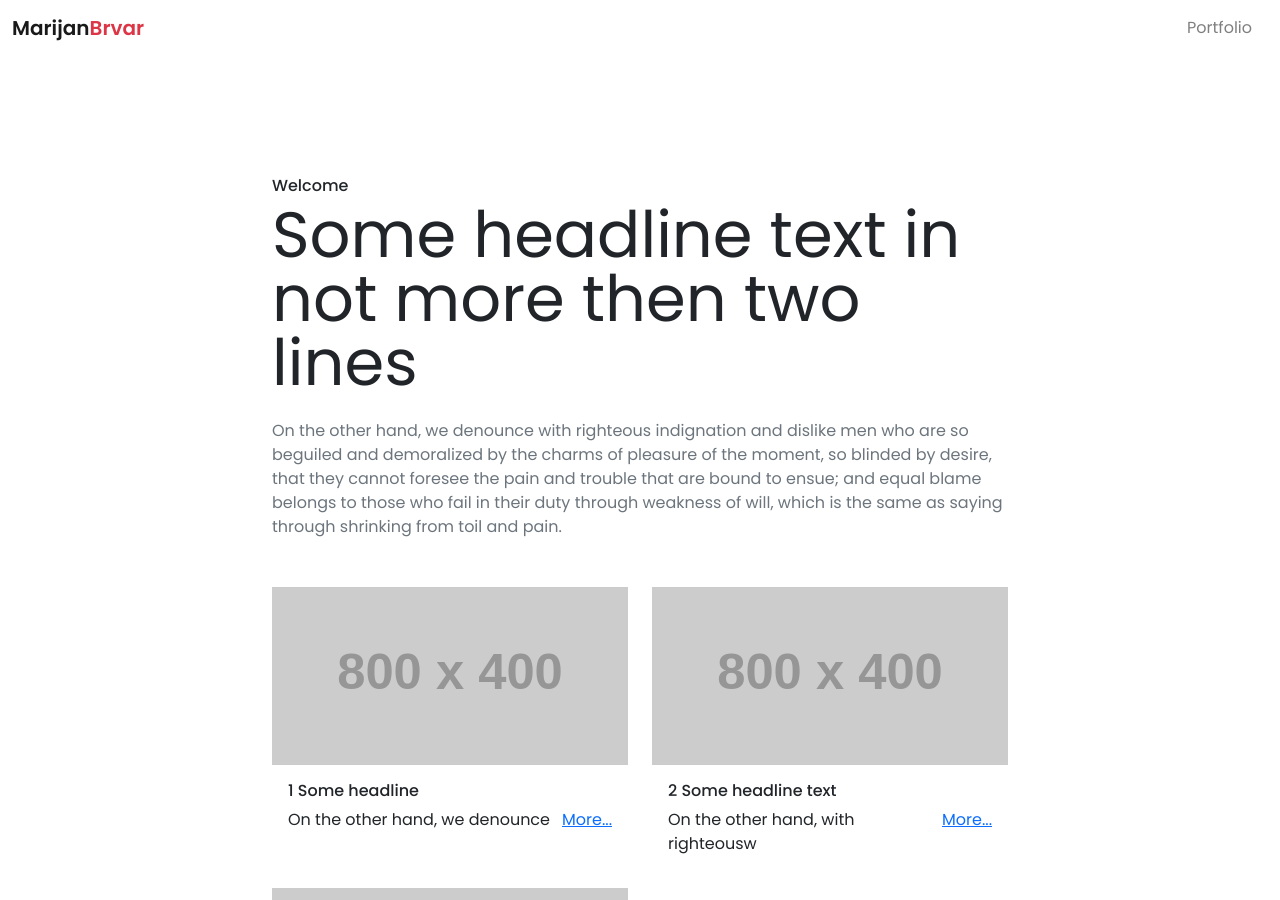
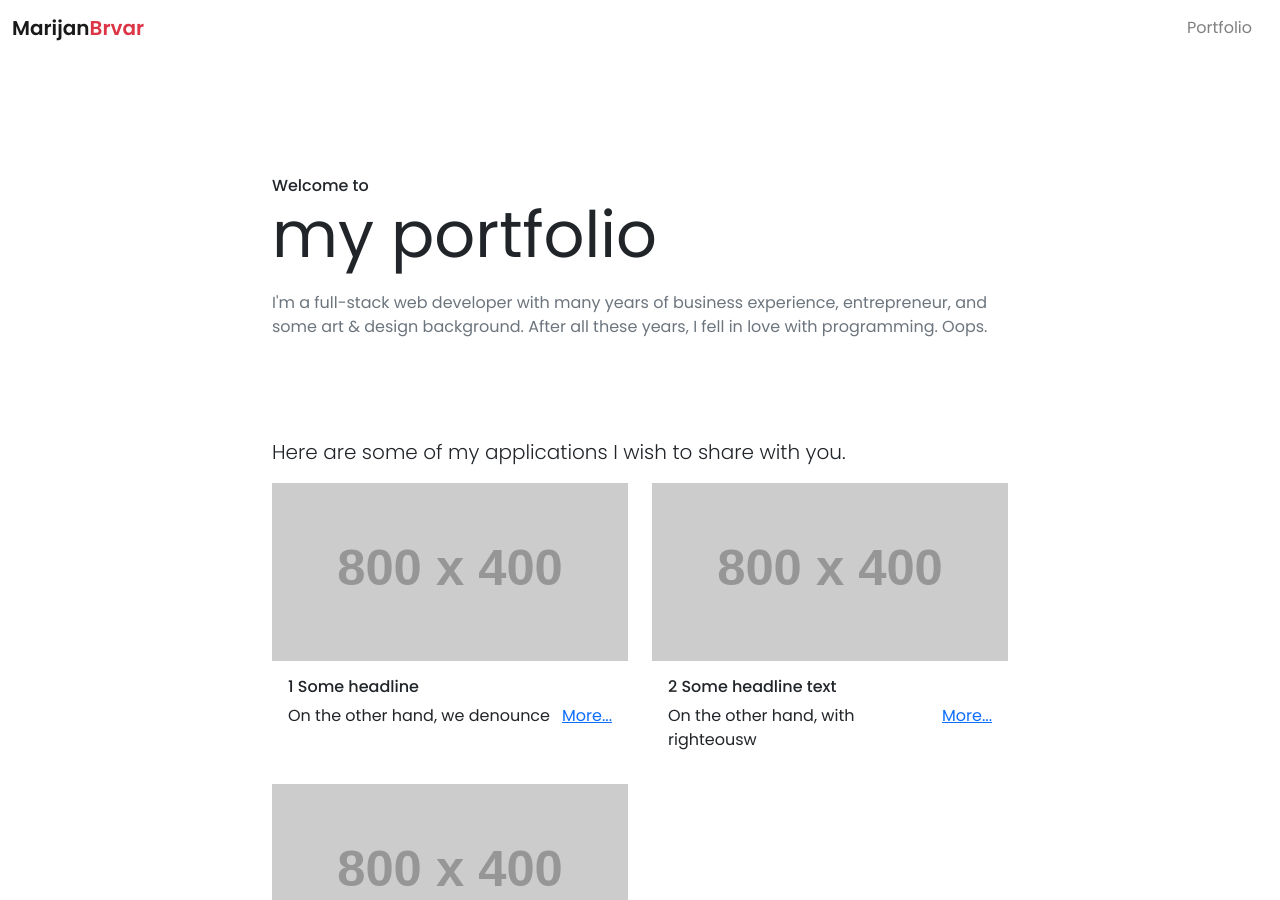
Before and after one commit to marijanbrvar/PersonalPortfolio, a Jekyll site: the page built from index.html, in a window 1280 px wide and 900 px high. Built offline with Jekyll 4.4.1, drawn with Linux system fonts in a browser that asks for light colours; nearby versions of some CDN libraries.

Commit message:
Adding content to page

```diff
--- a/_includes/contact.html
+++ b/_includes/contact.html
@@ -1,22 +1,19 @@
 <h6>Contact</h6>
 <h1 class="display-3 fw-normal lh-1">Contact me, <br> let’s get to work</h1>
 <div class="my-5 border border-white"></div>
+<div class="row row-cols-1 row-cols-md-3 g-4">
 {% for item in site.data.contact %}
-<div class="row mt-5">
   <div class="col">
-    <div>
-      <a href="{{item.link}}" class="h6 text-decoration-none link-dark">{{item.name }}</a>
+    <div class="card border-0 border-start h-100">
+      <h1><i class="bi {{item.icon}} text-muted ms-3"></i></h1>
+      <div class="card-body">
+        <a href="{{item.link}}" class="h6 text-decoration-none link-dark">{{item.name }}</a>
       <p>{{item.email}}</p>
+      </div>
     </div>
   </div>
-  <div class="col d-none d-sm-block">
-    <img src="{{item.photo_1}}" class="img-fluid" alt="placeholder+image" style="max-height: 80px; width: 100%;">
-  </div>
-  <div class="col d-none d-sm-block">
-    <img src="{{item.photo_2}}" class="img-fluid" alt="placeholder+image" style="max-height: 80px; width: 100%;">
-  </div>
+{% endfor %}
 </div>
-{% endfor %}
 <div class="row mt-5">
   <div class="col mt-5">
     <div>
--- /dev/null
+++ b/_includes/works_grid.html
@@ -0,0 +1,19 @@
+<div class="my-5">
+  <p class="fs-5 fw-light">Here are some of my applications I wish to share with you.</p>
+  <div class="row row-cols-md-2 row-cols-1">
+    {% for work in site.works %}
+  <div class="col">
+    <div class="card border-0">
+      <img src="{{work.image}}" alt="placeholder+image">
+      <div class="card-body">
+        <h6 class="title">{{ work.title }}</h6>
+        <div class="d-flex justify-content-between">
+          <p>{{ work.tagline }}</p>
+          <a href="{{work.id}}">More...</a>
+        </div>
+      </div>
+    </div>
+  </div>
+  {% endfor %}
+  </div>
+</div>
--- a/index.html
+++ b/index.html
@@ -4,28 +4,12 @@
 ---
 
 <div class="my-5">
-  <h6>Welcome</h6>
-  <h1 class="display-3 fw-normal lh-1 mb-4 ">Some headline text in not more then two lines</h4>
-  <p class="text-secondary">On the other hand, we denounce with righteous indignation and dislike men who are so beguiled and demoralized by the charms of pleasure of the moment, so blinded by desire, that they cannot foresee the pain and trouble that are bound to ensue; and equal blame belongs to those who fail in their duty through weakness of will, which is the same as saying through shrinking from toil and pain. </p>
+  <h6>Welcome to</h6>
+  <h1 class="display-3 fw-normal lh-1 mb-4 ">my portfolio</h4>
+  <p class="text-secondary">I'm a full-stack web developer with many years of business experience, entrepreneur, and some art & design background. After all these years, I fell in love with programming. Oops.</p>
 </div>
-<div class="my-5">
-  <div class="row row-cols-md-2 row-cols-1">
-    {% for work in site.works %}
-  <div class="col">
-    <div class="card border-0">
-      <img src="http://dummyimage.com/800x400/4d494d/686a82.gif&text=placeholder+image" alt="placeholder+image">
-      <div class="card-body">
-        <h6 class="title">{{ work.title }}</h6>
-        <div class="d-flex justify-content-between">
-          <p>{{ work.tagline }}</p>
-          <a href="{{work.id}}">More...</a>
-        </div>
-      </div>
-    </div>
-  </div>
-  {% endfor %}
-  </div>
-</div>
+<div class="my-5 border border-white"></div>
+{% include works_grid.html %}
 <div class="my-5 border border-white"></div>
 {% include tools.html %}
 <div class="my-5 border border-white"></div>
```
Also changed, not shown: _data/contact.yml (+3 -8 lines), 8 other files.
